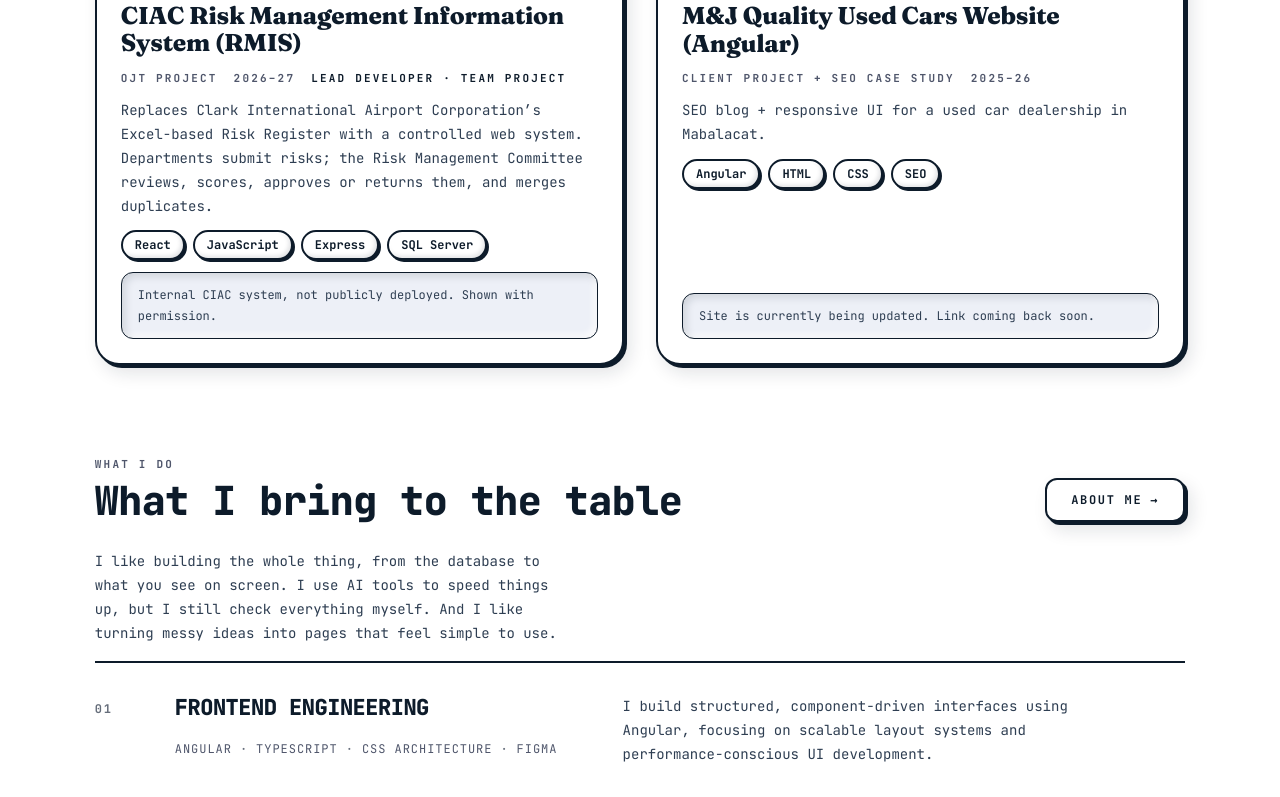
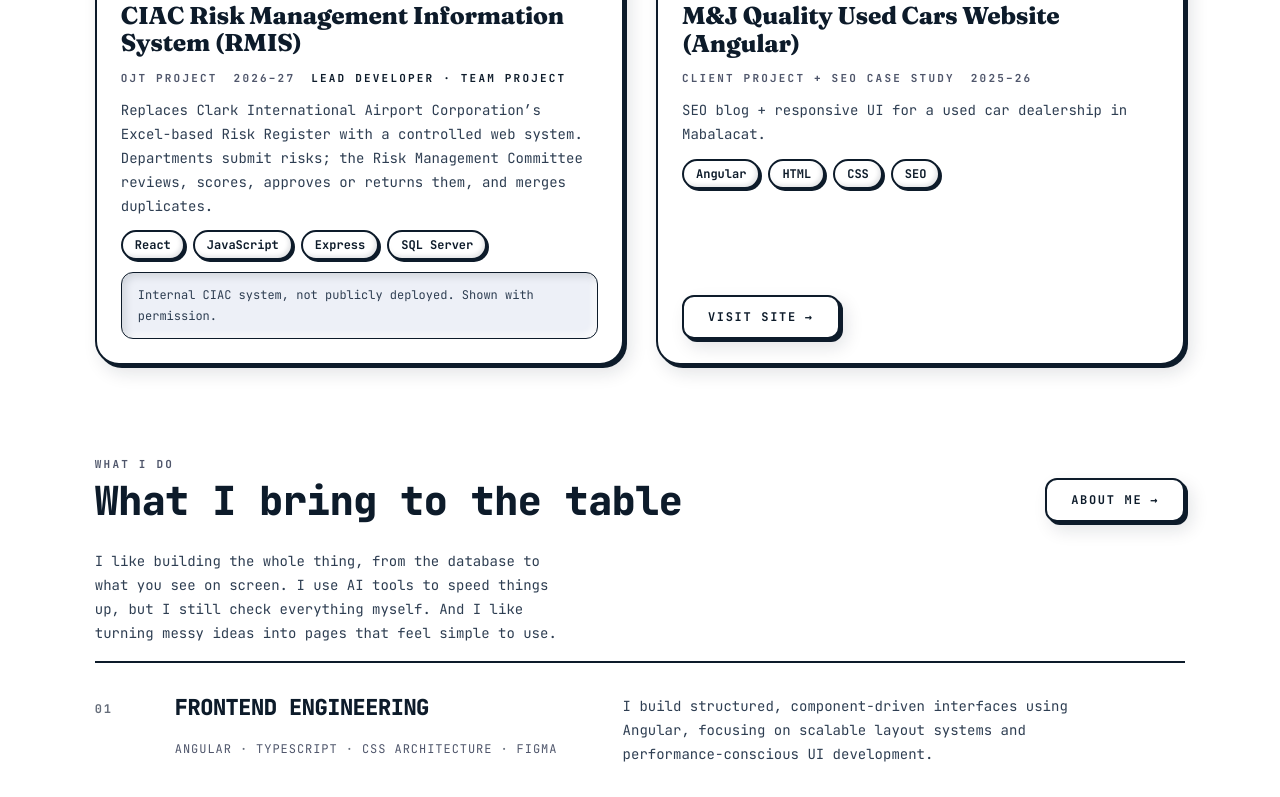
Before and after one commit to Amekouuu/webdev-portfolio, an Angular app: page / in a window 1280 px wide. Shown: the part 1837-2634 px from the top of the page. Built offline with nearby package versions, Linux system fonts and the light colour scheme.

Commit message:
content(projects): link M&J to its Vercel redeploy

```diff
--- a/src/app/data/projects.ts
+++ b/src/app/data/projects.ts
@@ -80,9 +80,10 @@
     images: [
       { src: '/assets/images/mjqualitycars-background.jpg', webp: '/assets/images/mjqualitycars-background.webp', alt: 'M&J Quality Used Cars Website Screenshot' },
     ],
-    // Link hidden (2026-10-29): the live host is compromised and being cleaned
-    // up. Restore when fixed: liveUrl: 'https://www.mjqualitycars.com/',
-    internal: 'Site is currently being updated. Link coming back soon.',
+    // Portfolio copy on Vercel (noindex), redeployed after the original host
+    // was compromised. Switch back to https://www.mjqualitycars.com/ once the
+    // client's own domain is clean again.
+    liveUrl: 'https://mjqualitycars.vercel.app/',
     featured: true,
     type: 'web',
     imgPos: 'center',
```
